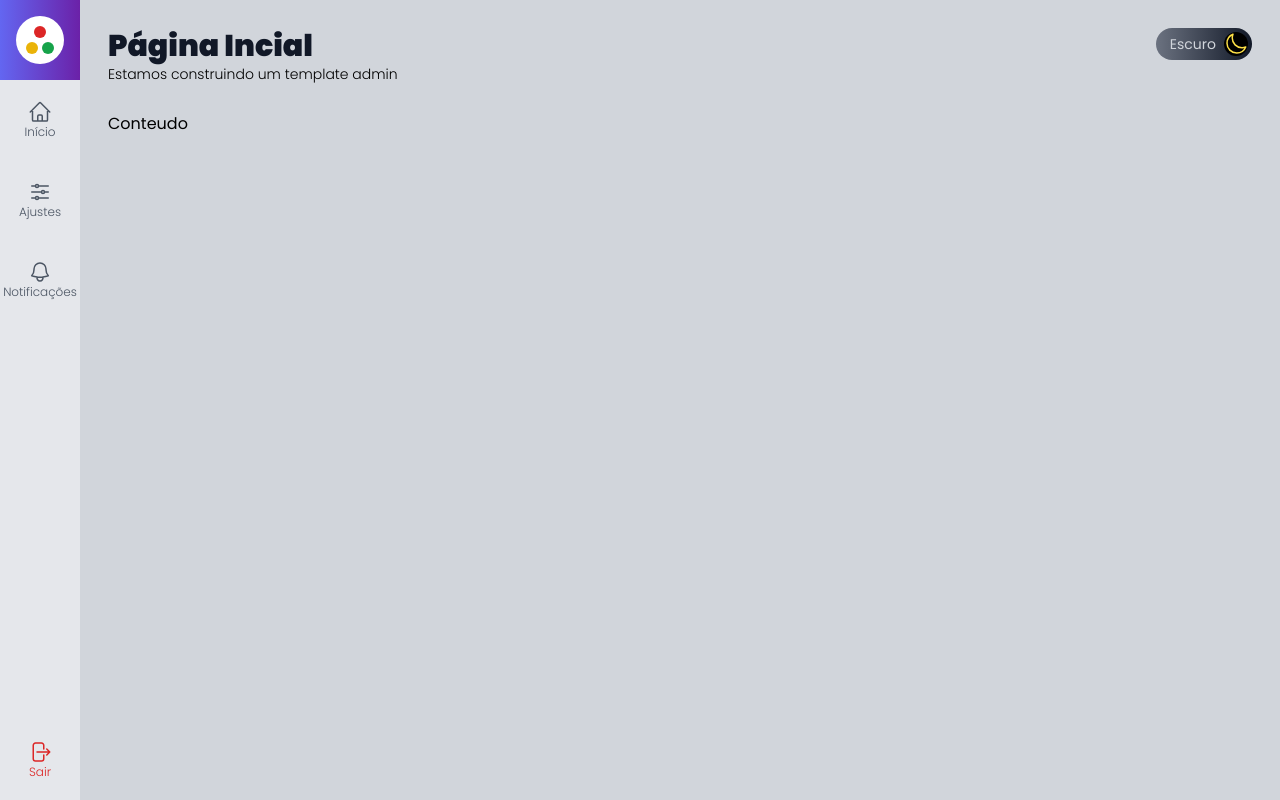
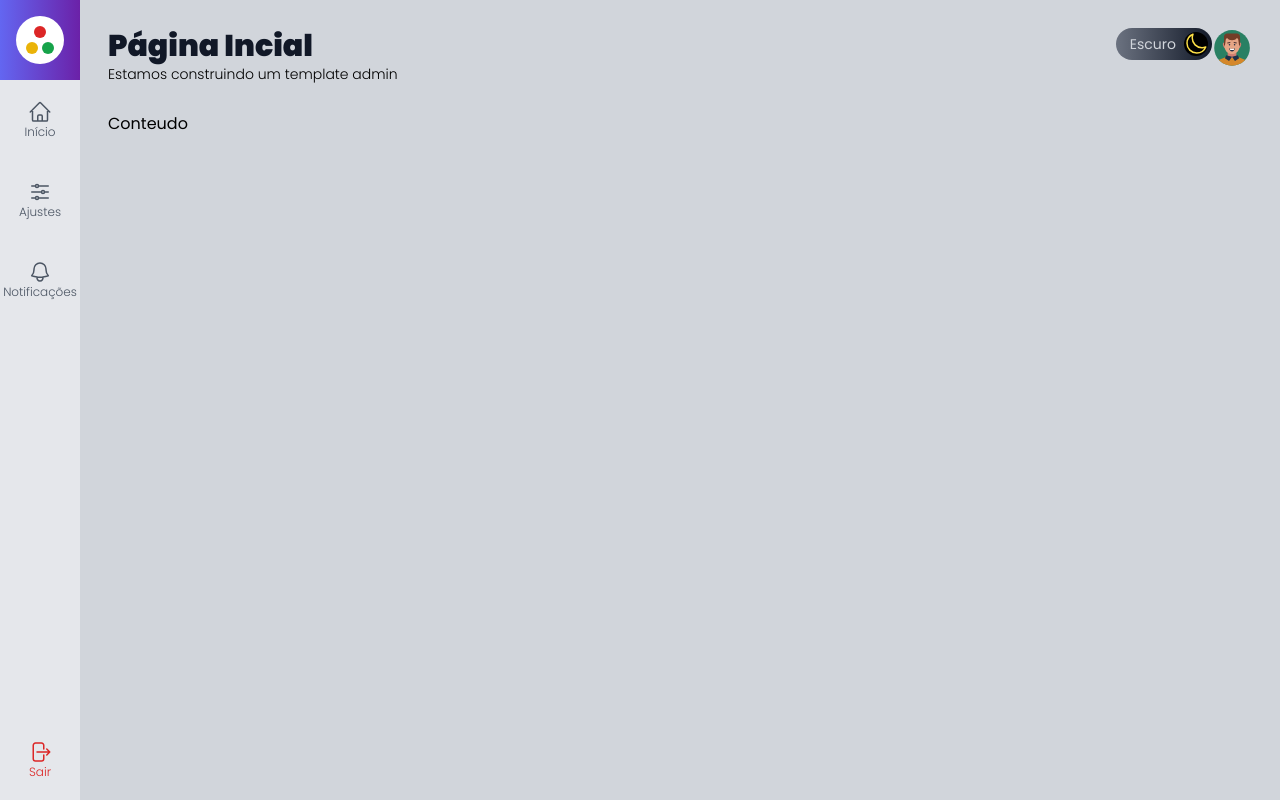
Before and after one commit to fjuncal/admin-template-firebase-poc, a Next.js app: page / in a window 1280 px wide. Built offline with nearby package versions, Linux system fonts and the light colour scheme; no server answers.

Commit message:
Criando pagina de perfil e componente de Avatar usuario e adicionando no componente de Cabecalho

```diff
--- /dev/null
+++ b/src/components/template/AvatarUsuario.tsx
@@ -0,0 +1,15 @@
+import useAuth from "@/data/hook/useAuth";
+import Link from "next/link";
+
+export default function AvatarUsuario() {
+  const { usuario } = useAuth();
+  return (
+    <Link href={"/perfil"}>
+      <img
+        src={usuario?.imagemUrl ?? "/images/avatar.svg"}
+        alt="Avatar do usuário"
+        className="h-10 w-10 rounded-full cursor-pointer"
+      />
+    </Link>
+  );
+}
--- a/src/components/template/Cabecalho.tsx
+++ b/src/components/template/Cabecalho.tsx
@@ -1,6 +1,6 @@
 import useAppData from "@/data/hook/useAppData";
+import AvatarUsuario from "./AvatarUsuario";
 import BotaoAlternarTema from "./BotaoAlternarTema";
-import MenuLateral from "./MenuLateral";
 import Titulo from "./Titulo";
 
 interface CabecalhoProps {
@@ -15,6 +15,7 @@
       <Titulo titulo={props.titulo} subtitulo={props.subtitulo} />
       <div className={`flex flex-grow justify-end`}>
         <BotaoAlternarTema tema={tema!} alternarTema={alternarTema!} />
+        <AvatarUsuario />
       </div>
     </div>
   );
--- /dev/null
+++ b/src/pages/perfil.tsx
@@ -0,0 +1,12 @@
+import Layout from "@/components/template/Layout";
+
+export default function Perfil() {
+  return (
+    <Layout
+      titulo="Perfil do usuário"
+      subtitulo="Administre as suas informações de usuário!"
+    >
+      <h1>Perfil do usuário</h1>
+    </Layout>
+  );
+}
```
Also changed, not shown: public/images/avatar.svg (added), public/images/loading.gif (added).
